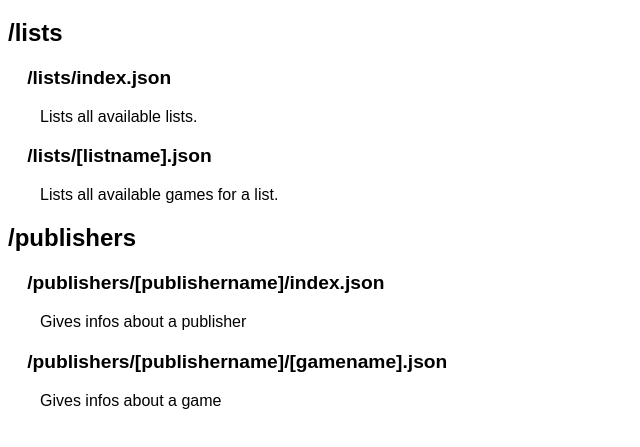
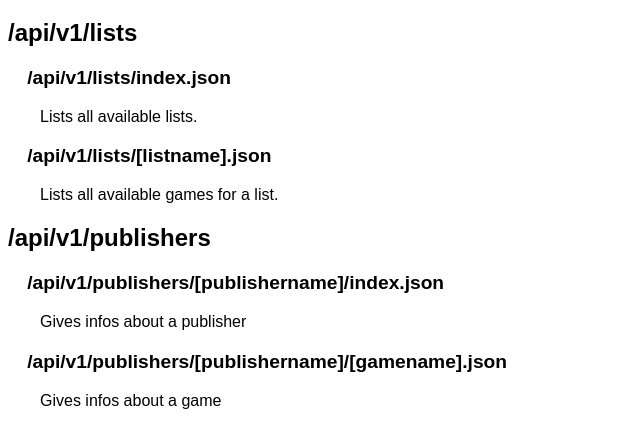
Before and after one commit to bizz-app/bizz-game-repository, a plain HTML site: page index.html in a window 1280 px wide. Shown: the part 61-508 px from the top of the page, without its empty margins (0-640 px from the left). Drawn offline with Linux system fonts and the light colour scheme.

Commit message:
fix: :pencil2: fix error in the index.html

```diff
--- a/index.html
+++ b/index.html
@@ -30,23 +30,23 @@
     </style>
     <h1>Bizz-Game-Repository: API</h1>
 
-    <h2>/lists</h2>
+    <h2>/api/v1/lists</h2>
 
-    <h3>/lists/index.json</h3>
+    <h3>/api/v1/lists/index.json</h3>
 
     <p>Lists all available lists.</p>
 
-    <h3>/lists/[listname].json</h3>
+    <h3>/api/v1/lists/[listname].json</h3>
 
     <p>Lists all available games for a list.</p>
 
-    <h2>/publishers</h2>
+    <h2>/api/v1/publishers</h2>
 
-    <h3>/publishers/[publishername]/index.json</h3>
+    <h3>/api/v1/publishers/[publishername]/index.json</h3>
 
     <p>Gives infos about a publisher</p>
 
-    <h3>/publishers/[publishername]/[gamename].json</h3>
+    <h3>/api/v1/publishers/[publishername]/[gamename].json</h3>
 
     <p>Gives infos about a game</p>
   </body>
```
